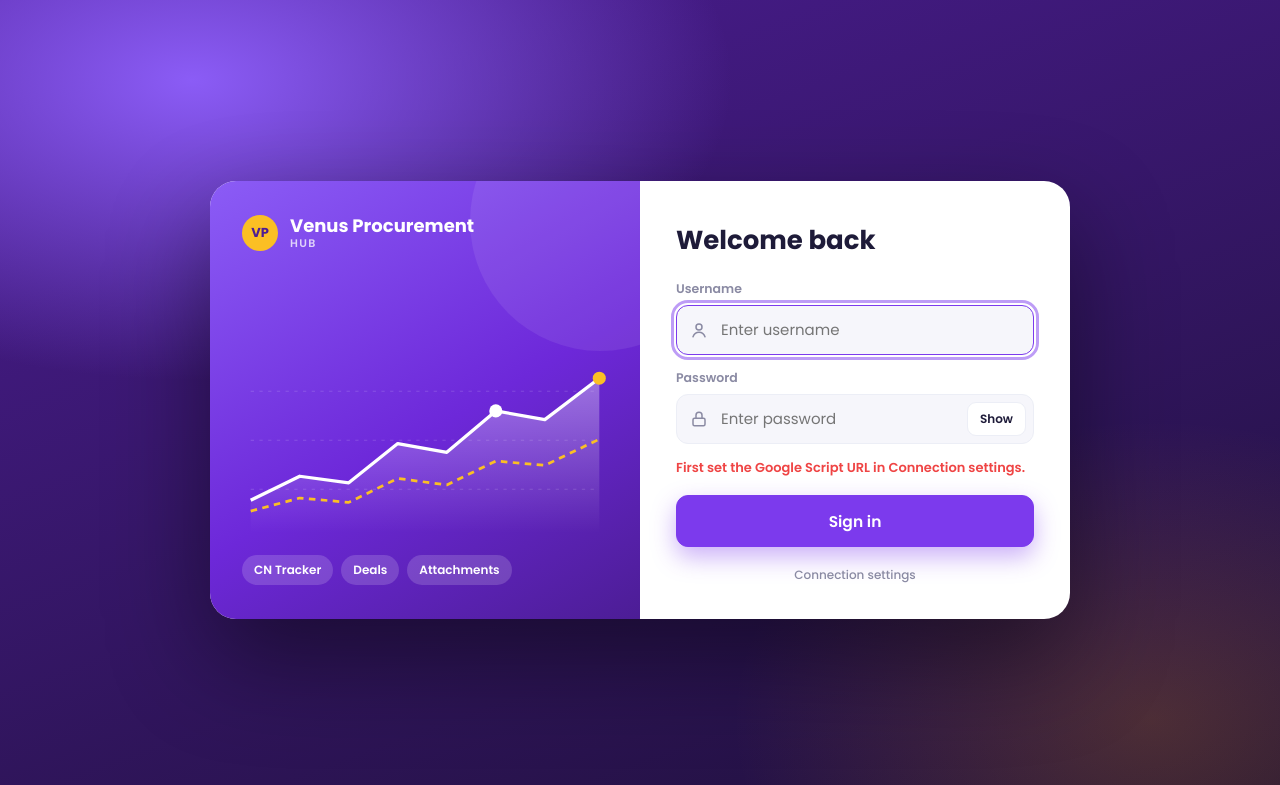
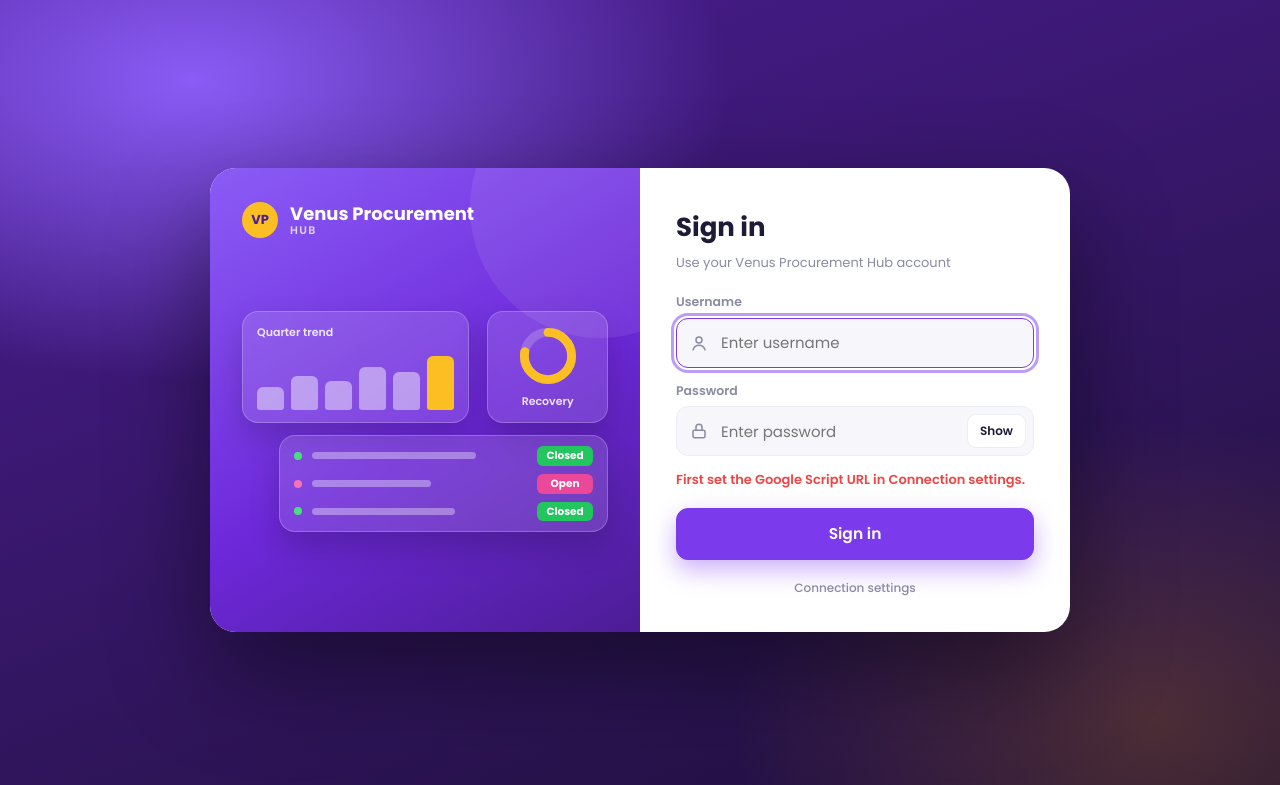
Before and after one commit to ivenus82/cn-tracker, a plain HTML site: page index.html in a window 1280 px wide. Shown: the top 785 px of the page. Drawn offline with Linux system fonts and the light colour scheme.

Commit message:
Update index.html

```diff
--- a/index.html
+++ b/index.html
@@ -37,14 +37,34 @@ body{margin:0;background:var(--bg);color:var(--ink);font:14px/1.5 Poppins,system
 .lwrap{width:min(860px,100%);display:grid;grid-template-columns:1fr 1fr;border-radius:26px;overflow:hidden;box-shadow:0 40px 100px rgb(0 0 0/.45);background:var(--card)}
 .lart{background:linear-gradient(150deg,#8b5cf6,#6d28d9 55%,#4c1d95);color:#fff;padding:34px 32px;display:flex;flex-direction:column;gap:22px;position:relative;overflow:hidden}
 .lart::after{content:"";position:absolute;width:260px;height:260px;border-radius:50%;background:rgb(255 255 255/.08);right:-90px;top:-90px}
-.lchart{width:100%;height:auto;margin-top:auto}
-.lchips{display:flex;flex-wrap:wrap;gap:8px}
-.lchips span{font-size:12px;font-weight:600;padding:6px 12px;border-radius:99px;background:rgb(255 255 255/.16)}
+.lhead{position:relative;z-index:1;margin-top:6px}
+.lhead b{display:block;font-size:30px;font-weight:700;line-height:1.1}
+.lhead span{display:block;font-size:13.5px;opacity:.85;margin-top:8px;max-width:28ch}
+.lstage{position:relative;height:236px;margin:auto 0}
+.gl{position:absolute;background:rgb(255 255 255/.13);border:1px solid rgb(255 255 255/.22);backdrop-filter:blur(6px);border-radius:16px;padding:12px 14px;box-shadow:0 14px 30px rgb(0 0 0/.18)}
+.gl .gt{font-size:11px;font-weight:600;opacity:.85}
+.g-trend{left:0;top:0;width:62%;height:112px;display:flex;flex-direction:column}
+.bars{flex:1;display:flex;align-items:flex-end;gap:7px;margin-top:8px}
+.bars i{flex:1;border-radius:6px 6px 3px 3px;background:rgb(255 255 255/.45)}
+.bars i.hi{background:#fbbf24}
+.g-ring{right:0;top:0;width:33%;height:112px;display:flex;flex-direction:column;align-items:center;justify-content:center;gap:6px}
+.g-ring svg{width:62px;height:62px}
+.g-list{left:10%;right:0;top:124px;padding:10px 14px;display:flex;flex-direction:column;gap:8px}
+.g-list .row{display:flex;align-items:center;gap:10px}
+.g-list .dot{width:8px;height:8px;border-radius:50%;background:#4ade80;flex:none}.g-list .dot.o{background:#f472b6}
+.g-list .sk{height:7px;border-radius:99px;background:rgb(255 255 255/.35)}
+.sk.w1{width:55%}.sk.w2{width:40%}.sk.w3{width:48%}
+.g-list .pill{margin-left:auto;font-style:normal;font-size:10.5px;font-weight:700;padding:2px 9px;border-radius:6px;width:56px;text-align:center}
+.pill.c{background:#22c55e}.pill.o{background:#ec4899}
+.lchips{display:flex;flex-wrap:wrap;gap:8px;position:relative;z-index:1}
+.lchips span{display:inline-flex;align-items:center;gap:6px;font-size:12px;font-weight:600;padding:6px 12px;border-radius:99px;background:rgb(255 255 255/.16)}
+.lchips svg{width:14px;height:14px}
 .lbrand{display:flex;align-items:center;gap:12px;font-weight:700;font-size:18px;line-height:1.15;position:relative;z-index:1}
 .lbrand small{display:block;font-size:11px;font-weight:600;letter-spacing:.12em;opacity:.75}
 .lbrand.m{display:none}
 .lbox{padding:40px 36px 30px;display:flex;flex-direction:column;gap:14px;justify-content:center}
-.lbox h2{margin:0 0 6px;font-size:26px;font-weight:700}
+.lbox h2{margin:0;font-size:26px;font-weight:700}
+.lsub{margin:-8px 0 6px;font-size:13px;color:var(--mut)}
 .lbox label{display:flex;flex-direction:column;gap:6px;font-size:12.5px;font-weight:600;color:var(--mut)}
 .fld{position:relative;display:block}
 .fld>svg{position:absolute;left:14px;top:50%;transform:translateY(-50%);width:18px;height:18px;color:var(--mut);pointer-events:none}
@@ -417,17 +437,20 @@ pre,.scroll{overflow-x:auto}
   <div class="lwrap">
     <div class="lart" aria-hidden="true">
       <div class="lbrand"><div class="logo">VP</div><div>Venus Procurement<small>HUB</small></div></div>
-      <svg class="lchart" viewBox="-8 -8 336 178"><defs><linearGradient id="lg1" x1="0" y1="0" x2="0" y2="1"><stop offset="0" stop-color="#fff" stop-opacity=".35"/><stop offset="1" stop-color="#fff" stop-opacity="0"/></linearGradient></defs>
-        <g stroke="rgb(255 255 255/.15)" stroke-dasharray="3 5"><line x1="0" y1="40" x2="320" y2="40"/><line x1="0" y1="85" x2="320" y2="85"/><line x1="0" y1="130" x2="320" y2="130"/></g>
-        <path d="M0 140 L45 118 L90 124 L135 88 L180 96 L225 58 L270 66 L320 28 L320 170 L0 170Z" fill="url(#lg1)"/>
-        <path d="M0 140 L45 118 L90 124 L135 88 L180 96 L225 58 L270 66 L320 28" fill="none" stroke="#fff" stroke-width="3" stroke-linejoin="round"/>
-        <path d="M0 150 L45 138 L90 142 L135 120 L180 126 L225 104 L270 108 L320 84" fill="none" stroke="#fbbf24" stroke-width="2.5" stroke-dasharray="6 5" stroke-linejoin="round"/>
-        <circle cx="225" cy="58" r="6" fill="#fff"/><circle cx="320" cy="28" r="6" fill="#fbbf24"/></svg>
-      <div class="lchips"><span>CN Tracker</span><span>Deals</span><span>Attachments</span></div>
+      <div class="lstage">
+        <div class="gl g-trend"><div class="gt">Quarter trend</div>
+          <div class="bars"><i style="height:38%"></i><i style="height:55%"></i><i style="height:47%"></i><i style="height:70%"></i><i style="height:62%"></i><i style="height:88%" class="hi"></i></div></div>
+        <div class="gl g-ring"><svg viewBox="0 0 42 42"><circle cx="21" cy="21" r="16" fill="none" stroke="rgb(255 255 255/.18)" stroke-width="6"/><circle cx="21" cy="21" r="16" fill="none" stroke="#fbbf24" stroke-width="6" stroke-linecap="round" stroke-dasharray="78 101" transform="rotate(-90 21 21)"/></svg><div class="gt">Recovery</div></div>
+        <div class="gl g-list">
+          <div class="row"><i class="dot"></i><span class="sk w1"></span><em class="pill c">Closed</em></div>
+          <div class="row"><i class="dot o"></i><span class="sk w2"></span><em class="pill o">Open</em></div>
+          <div class="row"><i class="dot"></i><span class="sk w3"></span><em class="pill c">Closed</em></div>
+        </div>
+      </div>
     </div>
     <form class="lbox" id="loginForm" autocomplete="on">
       <div class="lbrand m"><div class="logo" aria-hidden="true">VP</div><div>Venus Procurement<small>HUB</small></div></div>
-      <h2>Welcome back</h2>
+      <h2>Sign in</h2><p class="lsub">Use your Venus Procurement Hub account</p>
       <label>Username<span class="fld"><svg viewBox="0 0 24 24" fill="none" stroke="currentColor" stroke-width="2" stroke-linecap="round" stroke-linejoin="round"><circle cx="12" cy="8" r="4"/><path d="M4 21c1.5-4 4.5-6 8-6s6.5 2 8 6"/></svg><input id="l_user" autocomplete="username" required autocapitalize="off" spellcheck="false" placeholder="Enter username"></span></label>
       <label>Password<span class="fld pw"><svg viewBox="0 0 24 24" fill="none" stroke="currentColor" stroke-width="2" stroke-linecap="round" stroke-linejoin="round"><rect x="4" y="11" width="16" height="10" rx="2"/><path d="M8 11V7a4 4 0 0 1 8 0v4"/></svg><input id="l_pass" type="password" autocomplete="current-password" required placeholder="Enter password"><button type="button" id="l_eye" aria-label="Show password">Show</button></span></label>
       <div id="l_err" class="lerr" role="alert"></div>
```
